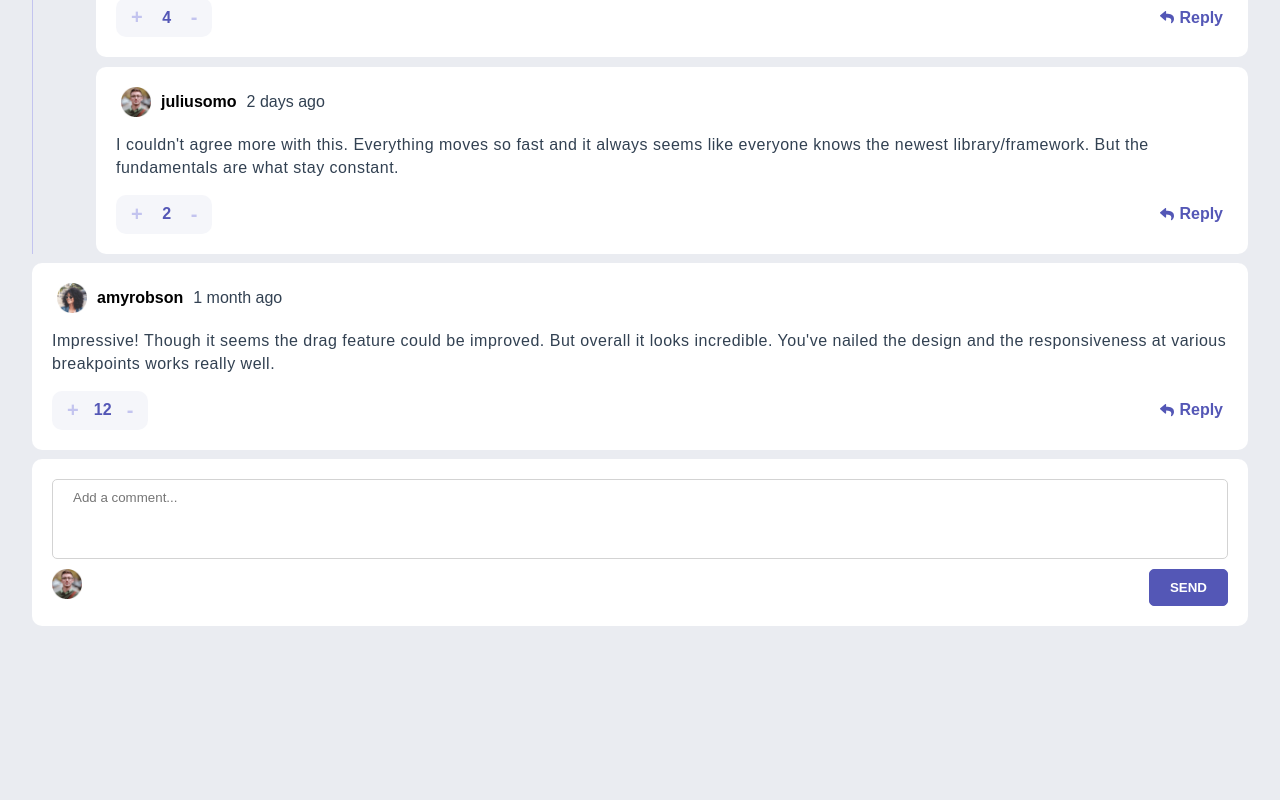
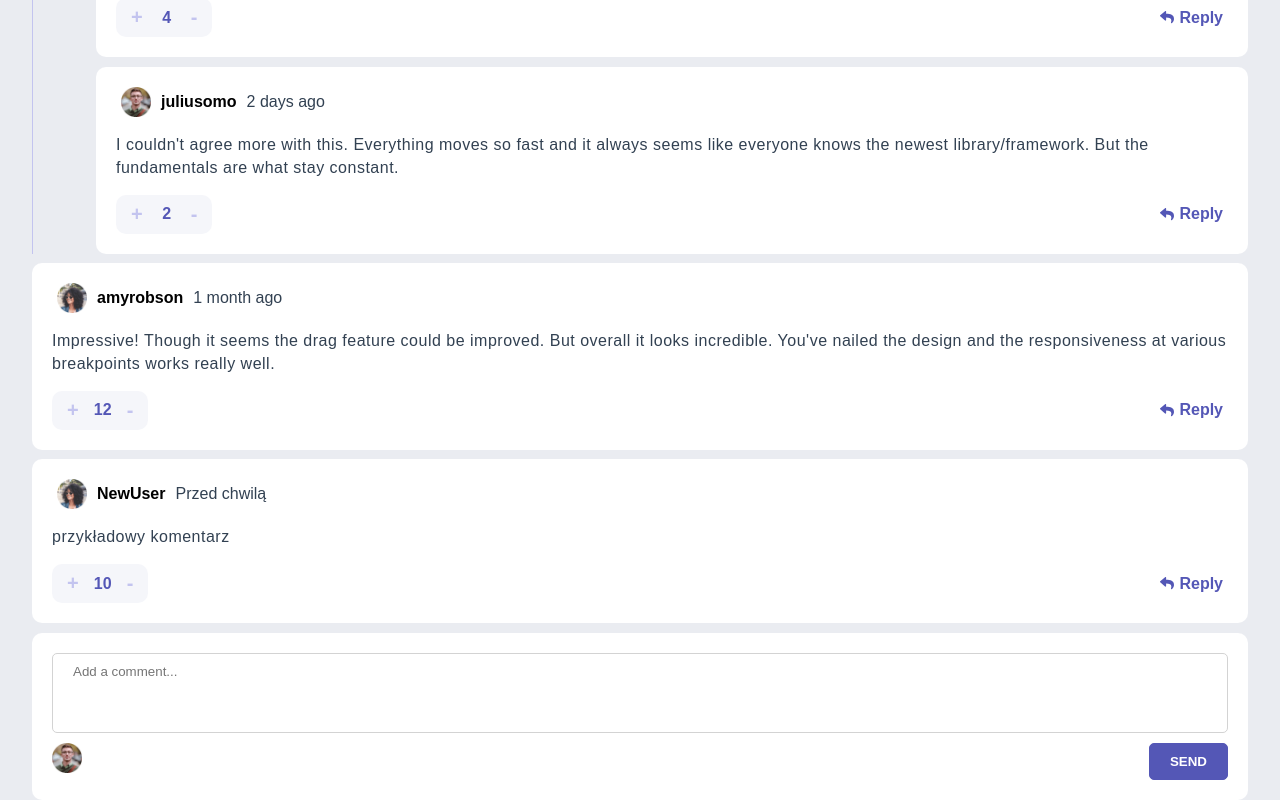
Before and after one commit to Lukass9/interactive-comments-section, a React (Create React App) app: page / in a window 1280 px wide. Shown: the part 532-1332 px from the top of the page. Before the commit the page ends 1158 px from the top, so only its background shows below. Built offline with nearby package versions, Linux system fonts and the light colour scheme.

Commit message:
add state

```diff
--- /dev/null
+++ b/src/App.style.js
@@ -0,0 +1,30 @@
+import styled, {} from 'styled-components';
+
+export const Wrapp = styled.main `
+  display: flex;
+  flex-direction: column;
+  width: 100vw;
+  min-height: 100vh;
+  justify-content: center;
+  align-items: center;
+  `
+export const WrappComment = styled.section`
+  display: flex;
+  width: 100%;
+  flex-direction: column;
+  justify-content: center;
+  align-items: end;
+`
+export const WrappReplyComment = styled.div`
+  position: relative;
+  margin-top: 9.375px;
+   &::before{
+        content: " ";
+        position: absolute;
+        top: 0;
+        left: -5vw;
+        width: 1px;
+        height: 100%;
+        background-color: hsl(239, 57%, 85%)
+    }
+`
--- a/src/App.tsx
+++ b/src/App.tsx
@@ -1,60 +1,113 @@
-import styled, {} from 'styled-components';
 import Comment from './components/organisms/comment/comment';
 import data from './asserts/data/data.json';
 import AddCommentSection from './components/organisms/addCommentSection/AddCommentSection';
+import { Wrapp, WrappComment, WrappReplyComment } from './App.style';
+import { useEffect, useState } from 'react';
 
-const Wrapp = styled.main `
-  display: flex;
-  flex-direction: column;
-  width: 100vw;
-  min-height: 100vh;
-  justify-content: center;
-  align-items: center;
-  `
-const WrappComment = styled.section`
-  display: flex;
-  width: 100%;
-  flex-direction: column;
-  justify-content: center;
-  align-items: end;
-`
-const WrappReplyComment = styled.div`
-  position: relative;
-  margin-top: 9.375px;
-   &::before{
-        content: " ";
-        position: absolute;
-        top: 0;
-        left: -5vw;
-        width: 1px;
-        height: 100%;
-        background-color: hsl(239, 57%, 85%)
+interface reply {
+  id: number,
+  content: string,
+  createdAt: string,
+  score: number,
+  replyingTo: string,
+  user:{
+    userImage: string,
+    userName: string,
+  }
+}
+
+interface commentsState {
+    id: number,
+    content: string,
+    createdAt: string,
+    score: number,
+    user:{
+      userImage: string,
+      userName: string,
+    },
+    replies?: reply[]
+}
+
+const App: React.FC = () => {
+  const initialState: commentsState[] = [{
+    id: 0,
+    content: '',
+    createdAt: '',
+    score: 0,
+    user:{
+      userImage: '',
+      userName: '',
     }
-`
-const App: React.FC = () => {
+  }]
+  const [comments, setComments] = useState(initialState)
+
+  useEffect(()=>{
+    const comments: commentsState[] = []
+    data.comments.map(comment=>{
+      const singleComment: commentsState = {
+        id: comment.id,
+        content: comment.content,
+        createdAt: comment.createdAt,
+        score: comment.score,
+        user: {
+          userImage: comment.user.image.png,
+          userName: comment.user.username
+        },
+        replies: comment.replies.length>0 ?
+          comment.replies.map(reply=>{
+            const singleReply: reply = {
+              id: reply.id,
+              content: reply.content,
+              createdAt: reply.createdAt,
+              replyingTo: reply.replyingTo,
+              score: reply.score,
+              user: {
+                userImage: reply.user.image.png,
+                userName: reply.user.username
+              }
+            }
+            return singleReply
+          }) : undefined
+      }
+      comments.push(singleComment)
+    })
+    setComments(comments)
+
+    const singleCommentTEST: commentsState = {
+      id: 15,
+      content: "przykładowy komentarz",
+      createdAt: "Przed chwilą",
+      score: 10,
+      user: {
+        userImage: "./images/avatars/image-amyrobson.png",
+        userName: "NewUser"
+      }
+    }
+    setComments( [...comments, singleCommentTEST] )
+
+  },[])
   return (
     <Wrapp>
       <WrappComment>
-        {data.comments.map(comment=>(
+        {comments.map(comment=>(
           <>
             <Comment  content= {comment.content}
-            username= {comment.user.username}
+            username= {comment.user.userName}
             createdAt= {comment.createdAt}
             score={comment.score}
-            userImage= {comment.user.image.png}
+            userImage= {comment.user.userImage}
             isReply={false}/>
-            {comment.replies.length>0 ?
+            {comment.replies != undefined ?
               <WrappReplyComment>
                 {comment.replies.map(repl=>(
                   <Comment  content= {repl.content}
-                  username= {repl.user.username}
+                  username= {repl.user.userName}
                   createdAt= {repl.createdAt}
                   score={repl.score}
-                  userImage= {repl.user.image.png}
+                  userImage= {repl.user.userImage}
                   isReply={true}/>
                 ))}
               </WrappReplyComment> : null}
-
           </>
         ))}
       </WrappComment>
--- a/src/asserts/data/data.json
+++ b/src/asserts/data/data.json
@@ -65,7 +65,7 @@
       ]
     },
     {
-      "id": 6,
+      "id": 5,
       "content": "Impressive! Though it seems the drag feature could be improved. But overall it looks incredible. You've nailed the design and the responsiveness at various breakpoints works really well.",
       "createdAt": "1 month ago",
       "score": 12,
```
